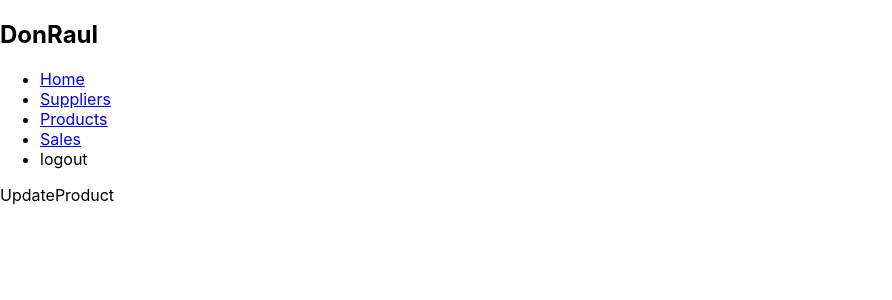
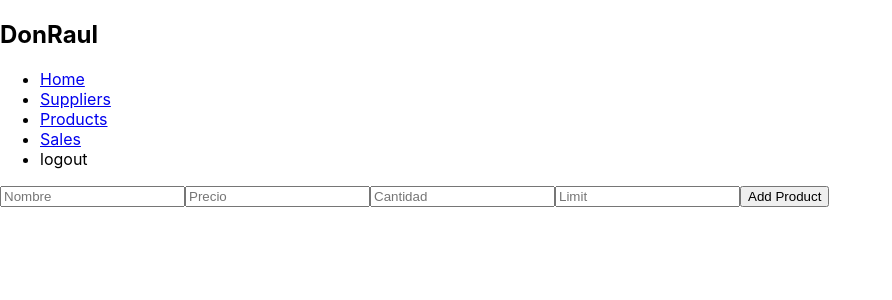
Before and after one commit to hahs-92/hardwarestore-sofkau-app, a React (Create React App) app: page /products/update/1 in a window 1280 px wide. Shown: the top 300 px of the page, without its empty margins (0-892 px from the left). Built offline with nearby package versions, Linux system fonts and the light colour scheme.

Commit message:
added: update functionalty for supplier and product

```diff
--- a/src/actions/productActions.js
+++ b/src/actions/productActions.js
@@ -51,6 +51,22 @@ export const createProducts = (productsToCreate) => async(dispatch) => {
     }
 }
 
+export const updateProduct = (productsToUpdate) => async(dispatch) => {
+    dispatch({type: productsType.LOADING})
+
+    try {
+        //const resp = await fetch(`https://hardwarestore-sofkau.herokuapp.com/api/v1/products/createAll`)
+        //const products = await resp.json()
+
+        dispatch({
+            type: productsType.UPDATE_PRODUCT,
+            payload: productsToUpdate
+        })
+    } catch(e) {
+        dispatch({type: productsType.ERROR})
+    }
+}
+
 //agregar a un producto a la lista de productos a crear
 export const addProductToList = (productData) => async(dispatch) => {
     dispatch({
--- a/src/pages/CreateSupplier.js
+++ b/src/pages/CreateSupplier.js
@@ -1,7 +1,57 @@
-import React from 'react'
+import { useState } from 'react'
+import { useDispatch } from 'react-redux'
+//actions
+import { createSupplier } from '../actions/supplierActions'
 
 export const CreateSupplier = () => {
+  const dispatch = useDispatch()
+  const [supplierData, setSupplierData] = useState({fullName: "", phoneNumber: "", email: ""})
+
+  const handleOnChange = (e) => {
+    setSupplierData({
+      ...supplierData,
+      [e.target.name]: e.target.value
+    })
+  }
+
+  const handleOnSubmit = (e) => {
+    e.preventDefault()
+
+    dispatch(createSupplier(supplierData))
+    setSupplierData({fullName: "", phoneNumber: "", email: ""})
+  }
+
   return (
-    <div>CreateSupplier</div>
+    <main>
+    <section>
+      <form onSubmit={handleOnSubmit} >
+          <input
+            type="text"
+            placeholder="Nombre Completo"
+            name="fullName"
+            value={supplierData.fullName}
+            onChange={handleOnChange}
+            required
+          />
+          <input
+            type="text"
+            placeholder="Numero Telefonico"
+            name='phoneNumber'
+            value={supplierData.phoneNumber}
+            onChange={handleOnChange}
+            required
+          />
+          <input
+            type="email"
+            placeholder="Email"
+            name='email'
+            value={supplierData.email}
+            onChange={handleOnChange}
+            required
+          />
+          <input type="submit" value="Add Supplier" />
+      </form>
+    </section>
+  </main>
   )
 }
--- a/src/pages/UpdateProduct.js
+++ b/src/pages/UpdateProduct.js
@@ -1,7 +1,77 @@
-import React from 'react'
+import { useParams } from "react-router-dom"
+import { useDispatch, useSelector } from "react-redux"
+import { useEffect, useState } from "react"
+//actions
+import { getProduct, updateProduct} from '../actions/productActions'
+
 
 export const UpdateProduct = () => {
+  const dispatch = useDispatch()
+  const product = useSelector(state => state.products.product)
+  const [ productInfo, setProductInfo] = useState(product)
+  const {id} = useParams()
+
+  const handleOnChange = (e) => {
+    setProductInfo({
+      ...productInfo,
+      [e.target.name]: e.target.value
+    })
+  }
+
+  const handleOnSubmit = (e) => {
+    e.preventDefault()
+    dispatch(updateProduct(productInfo))
+    setProductInfo({ name:"", price:"", quantity:"", limit:""})
+  }
+
+  console.log("id: ", id)
+  console.log("update: ", productInfo)
+
+  useEffect(() => {
+    if(id) getProduct(id)
+  },[id])
+
   return (
-    <div>UpdateProduct</div>
+    <main>
+      <section>
+      <form onSubmit={handleOnSubmit} >
+            {/* mostrar el supplier */}
+            <input
+              type="text"
+              placeholder="Nombre"
+              name="name"
+              value={productInfo.name}
+              onChange={handleOnChange}
+              required
+            />
+            <input
+              type="number"
+              placeholder="Precio"
+              name='price'
+              value={productInfo.price}
+              onChange={handleOnChange}
+              required
+            />
+            <input
+              type="number"
+              placeholder="Cantidad"
+              name='quantity'
+              value={productInfo.quantity}
+              onChange={handleOnChange}
+              required
+            />
+            <input
+              type="number"
+              placeholder="Limit"
+              name='limit'
+              value={productInfo.limit}
+              onChange={handleOnChange}
+              required
+            />
+            <input type="submit" value="Add Product" />
+        </form>
+      </section>
+    </main>
+
   )
 }
--- a/src/pages/UpdateSupplier.js
+++ b/src/pages/UpdateSupplier.js
@@ -1,7 +1,64 @@
-import React from 'react'
+import { useParams } from "react-router-dom"
+import { useDispatch, useSelector } from "react-redux"
+import { useEffect, useState } from "react"
+//actions
+import { getSupplier, updateSupplier } from '../actions/supplierActions'
 
 export const UpdateSupplier = () => {
+  const dispatch = useDispatch()
+  const supplier = useSelector(state => state.suppliers.supplier)
+  const [supplierData, setSupplierData] = useState(supplier)
+  const {id} = useParams()
+
+  const handleOnChange = (e) => {
+    setSupplierData({
+      ...supplierData,
+      [e.target.name]: e.target.value
+    })
+  }
+
+  const handleOnSubmit = (e) => {
+    e.preventDefault()
+
+    dispatch(updateSupplier(supplierData))
+    setSupplierData({id: null, fullName: "", phoneNumber: "", email: ""})
+  }
+
+  useEffect(() => {
+    if(id) getSupplier(id)
+  },[id])
+
   return (
-    <div>UpdateSupplier</div>
+    <main>
+      <section>
+        <form onSubmit={handleOnSubmit} >
+            <input
+              type="text"
+              placeholder="Nombre Completo"
+              name="fullName"
+              value={supplierData.fullName}
+              onChange={handleOnChange}
+              required
+            />
+            <input
+              type="text"
+              placeholder="Numero Telefonico"
+              name='phoneNumber'
+              value={supplierData.phoneNumber}
+              onChange={handleOnChange}
+              required
+            />
+            <input
+              type="email"
+              placeholder="Email"
+              name='email'
+              value={supplierData.email}
+              onChange={handleOnChange}
+              required
+            />
+            <input type="submit" value="Add Supplier" />
+        </form>
+      </section>
+    </main>
   )
 }
--- a/src/reducer/product.reducer.js
+++ b/src/reducer/product.reducer.js
@@ -49,6 +49,13 @@ export const productReducer = (state=INITAL_STATE, action) => {
                 error: false,
                 products: [...state.products, action.payload]
             }
+        case productsType.UPDATE_PRODUCT:
+            return {
+                ...state,
+                loading: false,
+                error: false,
+                products: state.products.map(p => p.id === action.payload.id ? action.payload : p)
+            }
 
         default:
             return state
```
